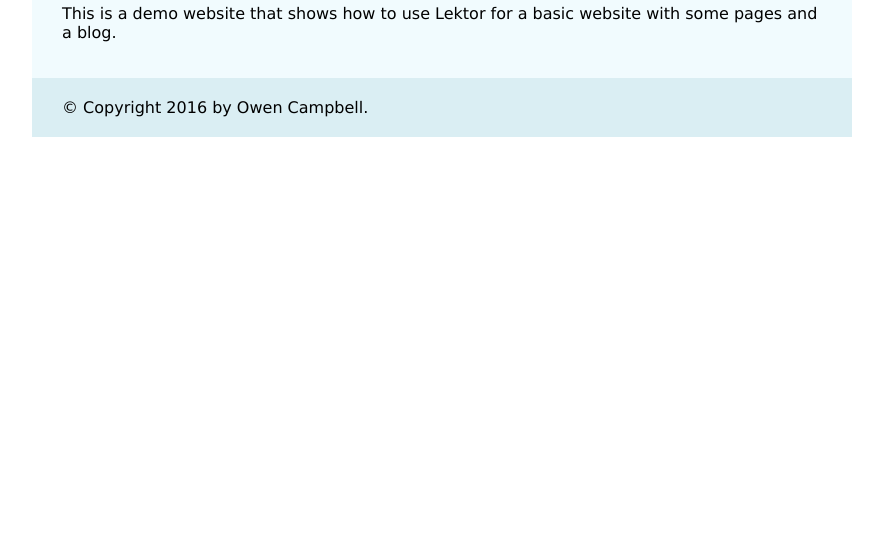
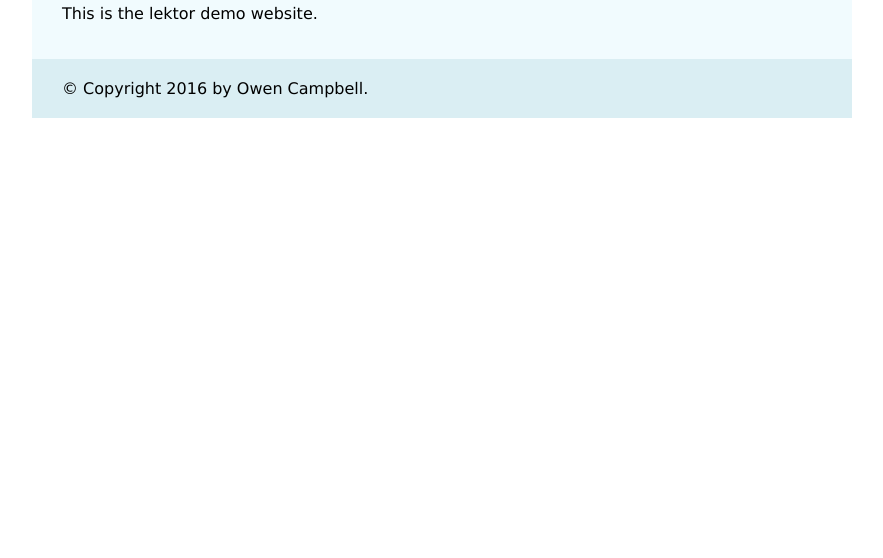
Before and after one commit to omni4d/omni4d.github.io, a plain HTML site: page index.html in a window 1280 px wide. Shown: the part 242-800 px from the top of the page, without its empty margins (198-1081 px from the left). Drawn offline with Linux system fonts and the light colour scheme.

Commit message:
Synchronized build

```diff
--- a/index.html
+++ b/index.html
@@ -21,8 +21,7 @@
   <div class="page">
 
   <h2>Welcome to Omni4d!</h2>
-  <p>This is a demo website that shows how to use Lektor for a basic
-website with some pages and a blog.</p>
+  <p>This is the lektor demo website.</p>
 
 
   </div>
```
